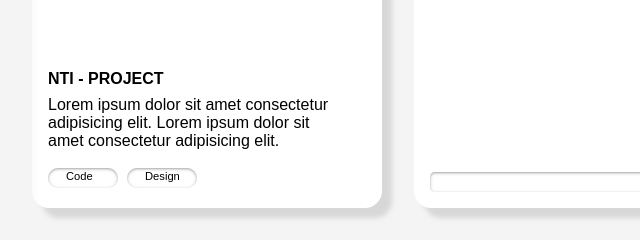
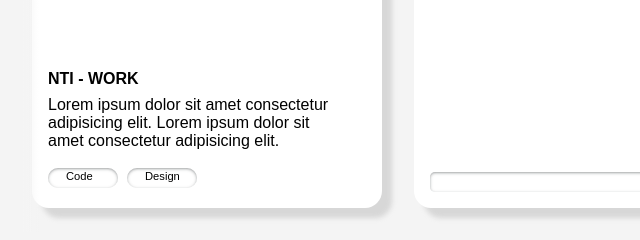
Before and after one commit to AustenNy/WebNy, a plain HTML site: page index.html in a window 1280 px wide. Shown: the part 532-772 px from the top of the page, 0-640 px from the left. Drawn offline with nearby package versions, Linux system fonts and the light colour scheme; a web font is replaced by a local one.

Commit message:
Test-Stage

```diff
--- a/index.html
+++ b/index.html
@@ -43,7 +43,7 @@
                       src/img/Arbeitsproben_Nti_Website/Nti-Work-04/Nti-Arbeitsprobe-04-XXL.jpg 1560w"  >
           </div>
            <div>
-           <h2>Nti - Project</h2>
+           <h2>Nti - Work</h2>
            <p class="teaser-text">Lorem ipsum dolor sit amet consectetur adipisicing elit. Lorem ipsum dolor sit amet consectetur adipisicing elit. </p>
            <div class="task type1"> <p class="marquee"><span class="marquee-item"> <span>Code </span> <span>Code </span> <span>Code </span> <span>Code </span> <span>Code </span> <span>Code </span> <span>Code </span> <span>Code </span>  </span></p>
            </div>
```
